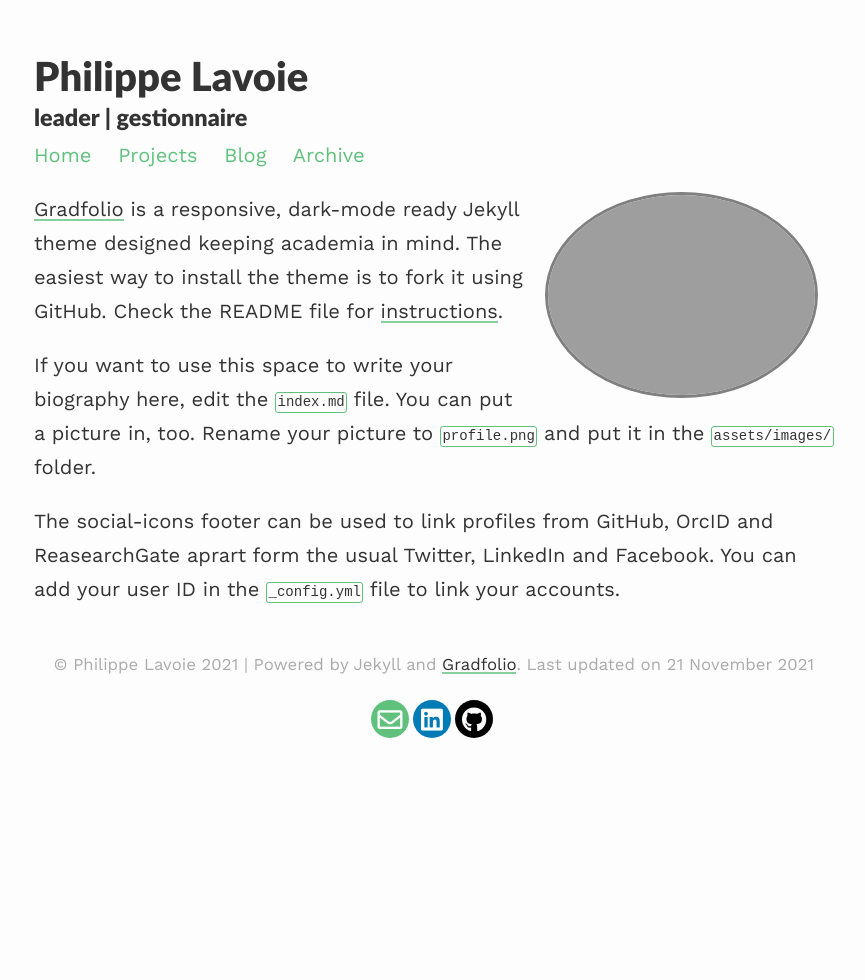
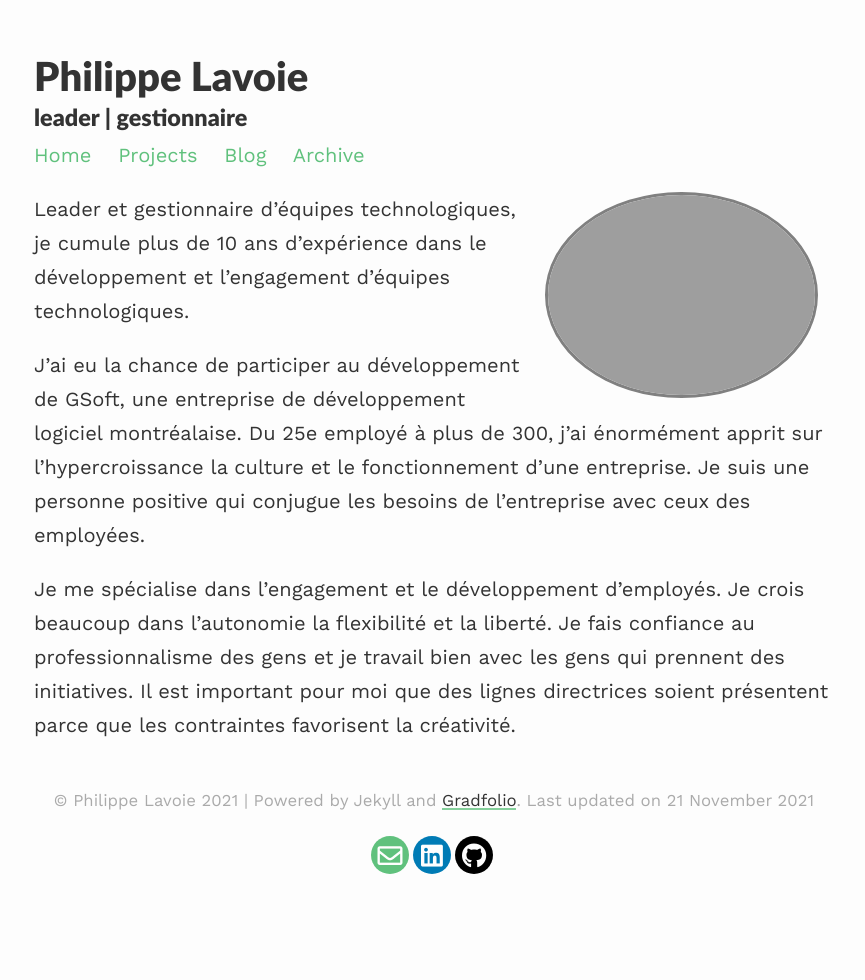
Before and after one commit to drdeteck/Me2, a Jekyll site: the page built from index.md, in a window 1280 px wide. Shown: the whole page, without its empty margins (206-1071 px from the left). Built offline with Jekyll 4.4.1, drawn with Linux system fonts in a browser that asks for light colours; nearby versions of some CDN libraries.

Commit message:
Update index.md

```diff
--- a/index.md
+++ b/index.md
@@ -7,8 +7,8 @@ profile:
 published: true
 ---
 
-[Gradfolio](https://github.com/jitinnair1/gradfolio){:target="_blank"} is a responsive, dark-mode ready Jekyll theme designed keeping academia in mind. The easiest way to install the theme is to fork it using GitHub. Check the README file for [instructions](https://github.com/jitinnair1/gradfolio#installation){:target="_blank"}.
+Leader et gestionnaire d'équipes technologiques, je cumule plus de 10 ans d’expérience dans le développement et l'engagement d'équipes technologiques.
 
-If you want to use this space to write your biography here, edit the `index.md` file. You can put a picture in, too. Rename your picture to `profile.png` and put it in the `assets/images/` folder.
+J'ai eu la chance de participer au développement de GSoft, une entreprise de développement logiciel montréalaise. Du 25e employé à plus de 300, j'ai énormément apprit sur l'hypercroissance la culture et le fonctionnement d'une entreprise. Je suis une personne positive qui conjugue les besoins de l'entreprise avec ceux des employées.
 
-The social-icons footer can be used to link profiles from GitHub, OrcID and ReasearchGate aprart form the usual Twitter, LinkedIn and Facebook. You can add your user ID in the `_config.yml` file to link your accounts.
+Je me spécialise dans l'engagement et le développement d'employés. Je crois beaucoup dans l'autonomie la flexibilité et la liberté. Je fais confiance au professionnalisme des gens et je travail bien avec les gens qui prennent des initiatives. Il est important pour moi que des lignes directrices soient présentent parce que les contraintes favorisent la créativité.
```
